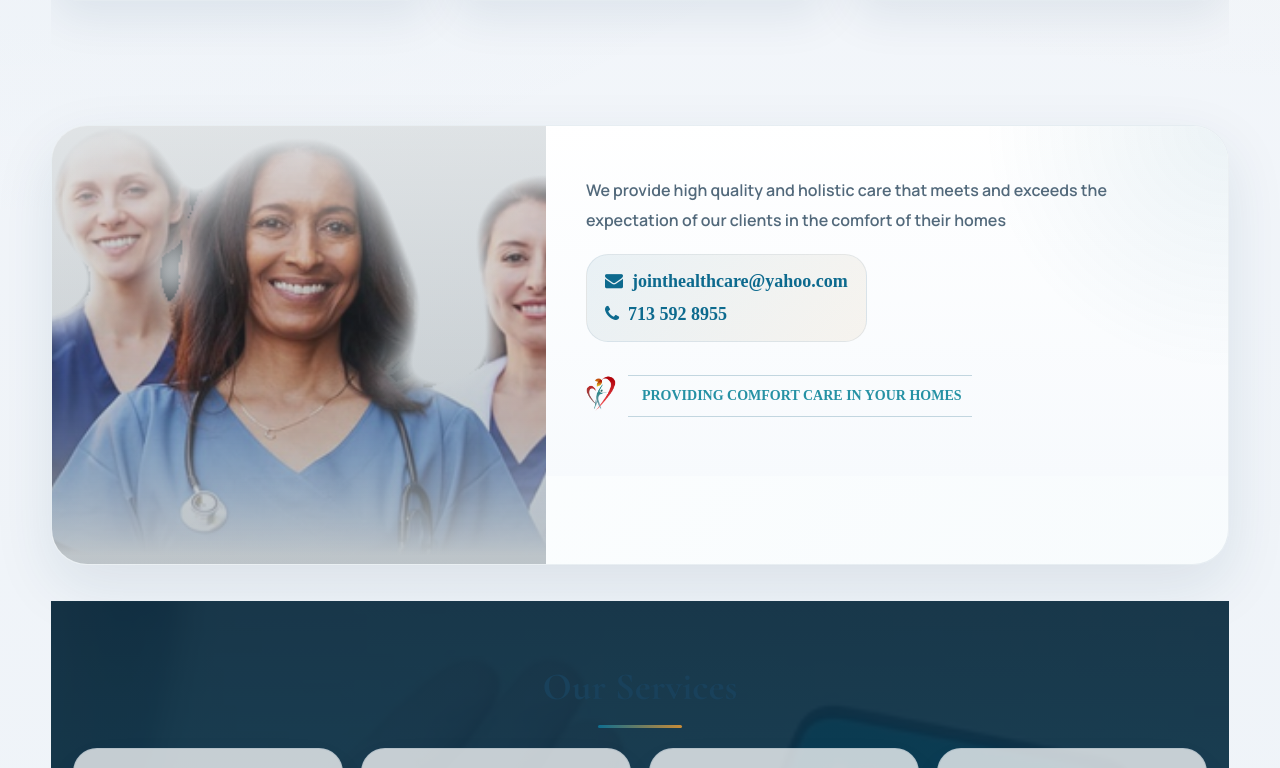
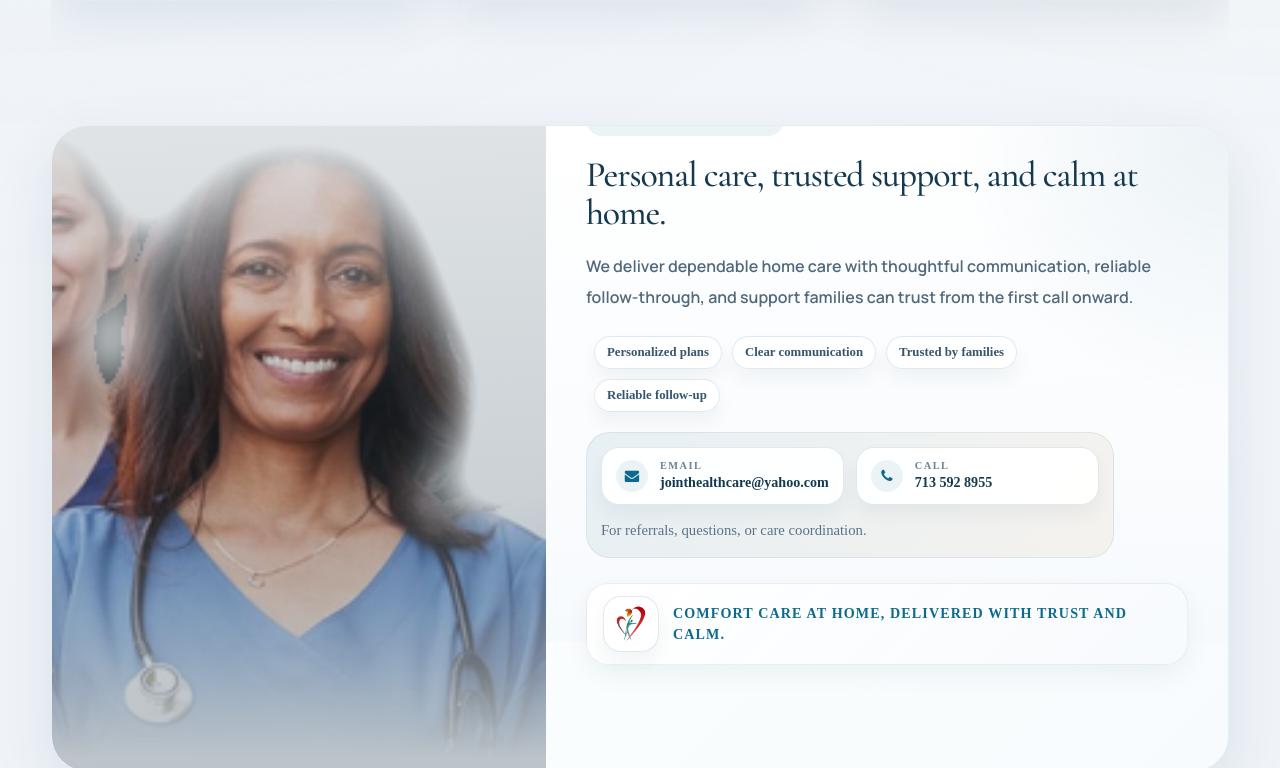
Before and after one commit to OPOKUSIAWEUGENE/joint_health_care_website4, a React (Create React App) app: page / in a window 1280 px wide. Shown: the part 1112-1880 px from the top of the page. Built offline with nearby package versions, Linux system fonts and the light colour scheme.

Commit message:
`Refactor layout and styles in Main.js and index.js, update CSS in layout.module.css`

```diff
--- a/src/Layout/Main.js
+++ b/src/Layout/Main.js
@@ -263,35 +263,47 @@ const [feedbackTab, setfeedbackTab]=useState(feedback);
       </Animation2>
       <Animation2>
         <span className={styles.frameHeadline}>
-          Care that is personal, reliable, and centered on the comfort of every home.
+          Personal care, trusted support, and calm at home.
         </span>
       </Animation2>
       <Animation2>
         <span className={styles.frame_text}>
-          We provide high-quality, holistic home care that supports clients where they feel safest and most at ease, in the comfort of their own homes. Our team brings together clinical skill, responsive communication, and compassionate follow-through to create care that feels steady, respectful, and personal. From the first conversation to ongoing visits, we focus on making every step clear for families, patients, and referral partners.
+          We deliver dependable home care with thoughtful communication, reliable follow-through, and support families can trust from the first call onward.
         </span>
       </Animation2>
       <Animation1>
         <div className={styles.frameHighlights}>
-          <span className={styles.frameHighlight}>Comfort-first care plans</span>
-          <span className={styles.frameHighlight}>Trusted by families and partners</span>
-          <span className={styles.frameHighlight}>Prompt response and follow-up</span>
-          <span className={styles.frameHighlight}>Consistent support at home</span>
+          <span className={styles.frameHighlight}>Personalized plans</span>
+          <span className={styles.frameHighlight}>Clear communication</span>
+          <span className={styles.frameHighlight}>Trusted by families</span>
+          <span className={styles.frameHighlight}>Reliable follow-up</span>
         </div>
       </Animation1>
       <Animation1>
         <span className={styles.fa_container}>
-          <span className={styles.fa}><a href="mailto:jointhealthcare@yahoo.com"> <i class="fa fa-envelope" aria-hidden="true"></i>&nbsp; jointhealthcare@yahoo.com</a></span>
-          <span className={styles.fa}><a href="tel:713 592 8955"> <i class="fa fa-phone" aria-hidden="true"></i>&nbsp; 713 592 8955</a></span>
-          <span className={styles.frameContactNote}>Reach out anytime for referrals, questions, or care coordination.</span>
+          <a className={styles.contactCard} href="mailto:jointhealthcare@yahoo.com">
+            <i className="fa fa-envelope" aria-hidden="true"></i>
+            <span className={styles.contactMeta}>
+              <span className={styles.contactLabel}>Email</span>
+              <span className={styles.contactValue}>jointhealthcare@yahoo.com</span>
+            </span>
+          </a>
+          <a className={styles.contactCard} href="tel:713 592 8955">
+            <i className="fa fa-phone" aria-hidden="true"></i>
+            <span className={styles.contactMeta}>
+              <span className={styles.contactLabel}>Call</span>
+              <span className={styles.contactValue}>713 592 8955</span>
+            </span>
+          </a>
+          <span className={styles.frameContactNote}>For referrals, questions, or care coordination.</span>
         </span>
       </Animation1>
       <Animation2>
         <div className={styles.slogan}>
-          <div className={styles.sloganLogo}>
-            <img alt="logo" className={styles.sloganLogo} src={Logos} />
+          <div className={styles.sloganLogoWrap}>
+            <img alt="logo" className={styles.sloganLogoImg} src={Logos} />
           </div>
-          <div className={styles.sloganText}>PROVIDING COMFORT CARE IN YOUR HOMES AND PEACE OF MIND FOR EVERY FAMILY</div>
+          <div className={styles.sloganText}>COMFORT CARE AT HOME, DELIVERED WITH TRUST AND CALM.</div>
         </div>
       </Animation2>
     </div>
--- a/src/Layout/index.js
+++ b/src/Layout/index.js
@@ -385,20 +385,46 @@ const [feedbackTab, setfeedbackTab]=useState(feedback);
     </div>
     <div className={styles.frameRight}>
     <Animation2>
-        <span className={styles.frame_text}>We provide high quality and holistic care that meets and exceeds
-         the expectation of our clients in the comfort of their homes
+        <span className={styles.frameEyebrow}>What we stand for</span>
+        </Animation2>
+    <Animation2>
+        <span className={styles.frameHeadline}>Personal care, trusted support, and calm at home.</span>
+        </Animation2>
+    <Animation2>
+        <span className={styles.frame_text}>We deliver dependable home care with thoughtful communication, reliable follow-through, and support families can trust from the first call onward.
         </span>
         </Animation2>
     <Animation1>
+        <div className={styles.frameHighlights}>
+          <span className={styles.frameHighlight}>Personalized plans</span>
+          <span className={styles.frameHighlight}>Clear communication</span>
+          <span className={styles.frameHighlight}>Trusted by families</span>
+          <span className={styles.frameHighlight}>Reliable follow-up</span>
+        </div>
+     </Animation1>
+    <Animation1>
     <span className={styles.fa_container}>
-        <span className={styles.fa}><a href="mailto:jointhealthcare@yahoo.com"> <i class="fa fa-envelope" aria-hidden="true"></i>&nbsp; jointhealthcare@yahoo.com</a></span>
-     <span className={styles.fa}><a href="tel:713 592 8955"> <i class="fa fa-phone" aria-hidden="true"></i>&nbsp; 713 592 8955</a></span>
+        <a className={styles.contactCard} href="mailto:jointhealthcare@yahoo.com">
+            <i className="fa fa-envelope" aria-hidden="true"></i>
+            <span className={styles.contactMeta}>
+              <span className={styles.contactLabel}>Email</span>
+              <span className={styles.contactValue}>jointhealthcare@yahoo.com</span>
+            </span>
+        </a>
+     <a className={styles.contactCard} href="tel:713 592 8955">
+            <i className="fa fa-phone" aria-hidden="true"></i>
+            <span className={styles.contactMeta}>
+              <span className={styles.contactLabel}>Call</span>
+              <span className={styles.contactValue}>713 592 8955</span>
+            </span>
+        </a>
+     <span className={styles.frameContactNote}>For referrals, questions, or care coordination.</span>
      </span>
      </Animation1>
          <Animation2>
             <div className={styles.slogan}>
-<div className={styles.sloganLogo}>    <img alt="logo" className={styles.sloganLogo} src={Logos} /></div>
-<div className={styles.sloganText}> PROVIDING COMFORT CARE IN YOUR HOMES</div>
+<div className={styles.sloganLogoWrap}>    <img alt="logo" className={styles.sloganLogoImg} src={Logos} /></div>
+<div className={styles.sloganText}>COMFORT CARE AT HOME, DELIVERED WITH TRUST AND CALM.</div>
                     </div>
                     </Animation2>
     </div>
--- a/src/Layout/layout.module.css
+++ b/src/Layout/layout.module.css
@@ -313,15 +313,79 @@ font-family:serif;
 padding:15px 0 15px 8px;
 
 }
+.frameHighlights{
+  display:flex;
+  flex-wrap:wrap;
+  gap:10px;
+  width:100%;
+  padding-left: 8px;
+}
+.frameHighlight{
+  display:inline-flex;
+  align-items:center;
+  padding:8px 12px;
+  border-radius:999px;
+  background: rgba(255,255,255,0.92);
+  border:1px solid rgba(20,73,106,0.12);
+  color:rgb(53, 86, 109);
+  font-size:0.8rem;
+  font-weight:700;
+  box-shadow:0 10px 18px rgba(18, 60, 88, 0.05);
+}
 .fa_container{
+  display:grid;
+  grid-template-columns: repeat(2, minmax(0, 1fr));
+  gap:12px;
+  width:100%;
+  background: linear-gradient(135deg, rgba(13, 102, 141, 0.08), rgba(201, 139, 54, 0.08));
+  border:1px solid rgba(20,73,106,0.08);
+  border-radius: 22px;
+  padding:14px;
+
+}
+.contactCard{
   display:flex;
-  flex-direction: column;
-  gap:10px;
-  background:rgb(237, 235, 235, 0.6);
-  width:380px;
-  border-radius: 0 0 75px 5px;
-  padding:15px 0 15px 8px;
-
+  align-items:flex-start;
+  gap:12px;
+  padding:12px 14px;
+  border-radius:18px;
+  background: rgba(255,255,255,0.94);
+  border:1px solid rgba(20,73,106,0.12);
+  box-shadow:0 10px 18px rgba(18, 60, 88, 0.05);
+  text-decoration:none;
+  color: #0d6a8e;
+}
+.contactCard i{
+  display:inline-flex;
+  align-items:center;
+  justify-content:center;
+  width:32px;
+  height:32px;
+  flex:0 0 32px;
+  border-radius:999px;
+  background: rgba(13, 102, 141, 0.08);
+  color:#0d6a8e;
+  font-size: 0.9rem;
+}
+.contactMeta{
+  display:flex;
+  flex-direction:column;
+  gap:2px;
+  min-width:0;
+}
+.contactLabel{
+  font-size:0.65rem;
+  font-weight:800;
+  letter-spacing:0.14em;
+  text-transform:uppercase;
+  color:#6a8397;
+}
+.contactValue{
+  font-size:0.88rem;
+  font-weight:800;
+  line-height:1.35;
+  color:#153a50;
+  word-break:break-word;
 }
 .fa a{
   text-decoration: none;
@@ -881,32 +945,50 @@ padding:10px 0 10px 0;
 .slogan{
   display:flex;
   align-items: center;
-  justify-content: center;
+  justify-content: flex-start;
   height:auto;
-  padding:10px 0 10px 0;
+  padding:12px 16px;
   width:100%;
   margin-top: 5px;
-  gap: 12px;
+  gap: 14px;
   flex-wrap: nowrap;
-}
-
-.sloganLogo{
-  width:30px;
+  border-radius: 22px;
+  background: linear-gradient(135deg, rgba(255,255,255,0.92), rgba(247, 250, 253, 0.98));
+  border:1px solid rgba(20,73,106,0.08);
+  box-shadow: 0 10px 24px rgba(18, 60, 88, 0.06);
+}
+
+.sloganLogoWrap{
+  width:56px;
+  height:56px;
+  flex: 0 0 56px;
+  border-radius:18px;
+  background:#fff;
+  border:1px solid rgba(20,73,106,0.12);
+  box-shadow:0 10px 18px rgba(18, 60, 88, 0.05);
+  display:flex;
+  align-items:center;
+  justify-content:center;
+}
+
+.sloganLogoImg{
+  width:38px;
+  height:38px;
+  object-fit:contain;
+  display:block;
 }
 
 .sloganText{
-  font-size:14px;
-  font-weight: 700;
-  border-top:1px solid rgb(93, 143, 166, 0.35);
-  border-bottom:1px solid rgb(93, 143, 166,0.35);
-  color:rgb(37, 145, 164);
-
+  font-size: 0.88rem;
+  font-weight: 800;
+  letter-spacing: 0.08em;
+  text-transform: uppercase;
+  color: rgb(13, 106, 142);
   display:flex;
   justify-content: flex-start;
   align-items: center;
   gap:10px;
-  padding:10px 14px;
-  padding-right:10px;
+  padding:0;
   flex: 1;
   min-width: 0;
   white-space: normal;
@@ -2009,13 +2091,33 @@ gap:10px;
   gap:30px;
 }
 .fa_container{
-  display: flex;
-  flex-direction: column;
+  display: grid;
+  grid-template-columns: 1fr;
+  gap: 12px;
   justify-content: center;
-  align-items: center;
-  width:100%;
-  padding:10px;
-  border-radius: 0 0 60px 60px;
+  align-items: stretch;
+  width:100%;
+  padding:14px;
+  border-radius: 20px;
+}
+.contactCard{
+  width:100%;
+}
+.slogan{
+  padding:12px 14px;
+  flex-wrap: wrap;
+}
+.sloganLogoWrap{
+  width:48px;
+  height:48px;
+  flex-basis:48px;
+}
+.sloganLogoImg{
+  width:32px;
+  height:32px;
+}
+.sloganText{
+  font-size:0.8rem;
 }
 .rowHeadingCase{
   width:100%;
@@ -2683,8 +2785,11 @@ text-align: center;
 }
 
 .frameRight {
+  display: flex;
+  flex-direction: column;
+  align-items: flex-start;
   padding: 42px 40px;
-  gap: 18px;
+  gap: 20px;
   justify-content: center;
   background:
     radial-gradient(circle at top right, rgba(13, 102, 141, 0.08), transparent 32%),
@@ -2711,7 +2816,7 @@ text-align: center;
   line-height: 1.05;
   letter-spacing: -0.03em;
   color: #153a50;
-  max-width: 15ch;
+  max-width: 13ch;
 }
 
 .frame_text {
@@ -2720,7 +2825,7 @@ text-align: center;
   line-height: 1.9;
   color: #52697b;
   padding: 0;
-  max-width: 52ch;
+  max-width: 54ch;
 }
 
 .frameHighlights {
@@ -2728,30 +2833,80 @@ text-align: center;
   flex-wrap: wrap;
   gap: 10px;
   margin-top: 4px;
+  max-width: 56ch;
 }
 
 .frameHighlight {
   display: inline-flex;
   align-items: center;
-  padding: 10px 14px;
+  padding: 8px 12px;
   border-radius: 999px;
   background: rgba(255, 255, 255, 0.9);
   border: 1px solid rgba(20, 73, 106, 0.12);
   color: #35566d;
-  font-size: 0.86rem;
+  font-size: 0.8rem;
   font-weight: 700;
   box-shadow: 0 10px 18px rgba(18, 60, 88, 0.05);
 }
 
 .fa_container {
   width: 100%;
-  padding: 16px 18px;
-  border-radius: 22px;
+  padding: 14px;
+  border-radius: 24px;
   background: linear-gradient(135deg, rgba(13, 102, 141, 0.08), rgba(201, 139, 54, 0.08));
   border: 1px solid rgba(20, 73, 106, 0.08);
+  display: grid;
+  grid-template-columns: repeat(2, minmax(0, 1fr));
+  gap: 12px;
+}
+
+.contactCard {
+  display: flex;
+  align-items: flex-start;
+  gap: 12px;
+  padding: 12px 14px;
+  border-radius: 18px;
+  background: rgba(255, 255, 255, 0.94);
+  border: 1px solid rgba(20, 73, 106, 0.12);
+  box-shadow: 0 10px 18px rgba(18, 60, 88, 0.05);
+  text-decoration: none;
+  color: #0d6a8e;
+}
+
+.contactCard i {
+  display: inline-flex;
+  align-items: center;
+  justify-content: center;
+  width: 32px;
+  height: 32px;
+  flex: 0 0 32px;
+  border-radius: 999px;
+  background: rgba(13, 102, 141, 0.08);
+  color: #0d6a8e;
+  font-size: 0.9rem;
+}
+
+.contactMeta {
   display: flex;
   flex-direction: column;
-  gap: 12px;
+  gap: 2px;
+  min-width: 0;
+}
+
+.contactLabel {
+  font-size: 0.65rem;
+  font-weight: 800;
+  letter-spacing: 0.14em;
+  text-transform: uppercase;
+  color: #6a8397;
+}
+
+.contactValue {
+  font-size: 0.88rem;
+  font-weight: 800;
+  line-height: 1.35;
+  color: #153a50;
+  word-break: break-word;
 }
 
 .frameContactNote {
@@ -2760,6 +2915,8 @@ text-align: center;
   line-height: 1.6;
   display: block;
   margin-top: 2px;
+  max-width: 46ch;
+  grid-column: 1 / -1;
 }
 
 .fa a {
@@ -3225,6 +3382,7 @@ text-align: center;
   }
 
   .frameRight {
+    align-items: flex-start;
     padding: 24px 18px 28px;
     gap: 14px;
   }
@@ -3247,6 +3405,49 @@ text-align: center;
   .frameHighlight {
     width: 100%;
     justify-content: center;
+    font-size: 0.78rem;
+  }
+
+  .fa_container {
+    grid-template-columns: 1fr;
+    padding: 12px;
+  }
+
+  .contactCard {
+    width: 100%;
+    padding: 11px 13px;
+    gap: 10px;
+  }
+
+  .contactCard i {
+    width: 30px;
+    height: 30px;
+    flex-basis: 30px;
+    font-size: 0.85rem;
+  }
+
+  .contactValue {
+    font-size: 0.84rem;
+  }
+
+  .slogan {
+    padding: 12px 14px;
+    flex-wrap: wrap;
+  }
+
+  .sloganLogoWrap {
+    width: 48px;
+    height: 48px;
+    flex-basis: 48px;
+  }
+
+  .sloganLogoImg {
+    width: 32px;
+    height: 32px;
+  }
+
+  .sloganText {
+    font-size: 0.76rem;
   }
 
   .why_us_contents {
```
